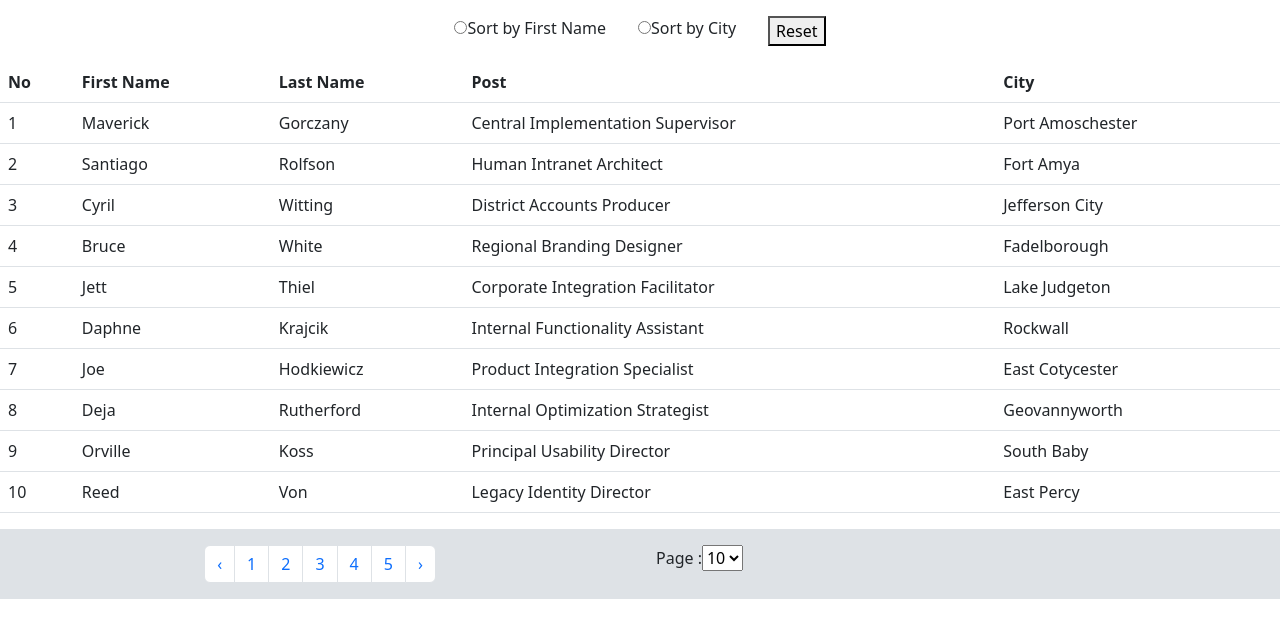
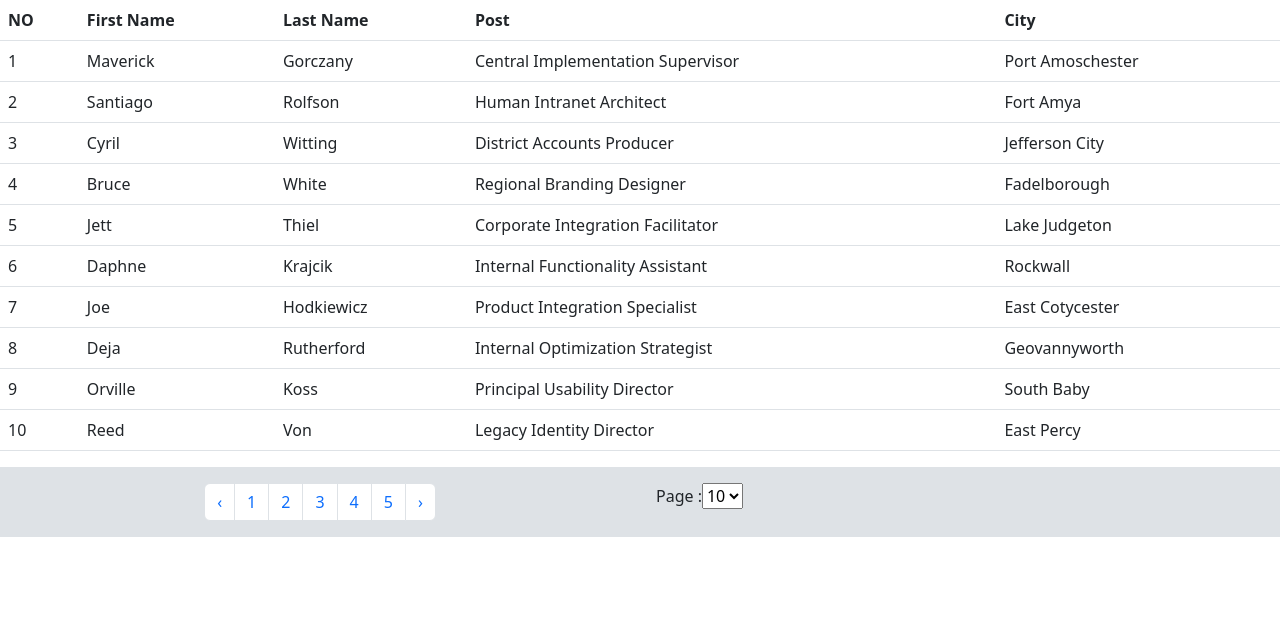
Before and after one commit to jkvaland17/React_Demo2, a React (Create React App) app: page / in a window 1280 px wide. Shown: the top 638 px of the page. Built offline with nearby package versions, Linux system fonts and the light colour scheme.

Commit message:
new updated

```diff
--- a/src/component/CustomeTable.js
+++ b/src/component/CustomeTable.js
@@ -1,15 +1,14 @@
 import React, { useState, useEffect } from "react";
-import { Table } from "react-bootstrap";
 import PagePagination from "./Pagination";
 import Data from "./Data.json";
 import TableData from "./TableData";
-import Header from "./Header";
 import Sorting from "./Sorting";
 
 const CustomeTable = () => {
   const [data, setData] = useState([]);
   const [showPerPage, setShowPerPage] = useState(10);
   const [page, setPage] = useState();
+  const TData = data.slice(page * showPerPage, (page + 1) * showPerPage);
 
   useEffect(() => {
     setData(Data);
@@ -31,15 +30,19 @@ const CustomeTable = () => {
     const pageValue = Number(e.target.value);
     setShowPerPage(pageValue);
   };
-  const row = ["No", "First Name", "Last Name", "Post", "City"];
+  const colums = [
+    { field: "id", header: "NO" },
+    { field: "name", header: "First Name" },
+    { field: "lastname", header: "Last Name" },
+    { field: "post", header: "Post" },
+    { field: "city", header: "City" },
+  ];
+
   return (
     <>
       <div className="table_data">
         <Sorting handleSort={handleSort} reset={reset} />
-        <Table>
-          <Header row={row} />
-          <TableData data={data} page={page} showPerPage={showPerPage} />
-        </Table>
+        <TableData data={TData} colums={colums} />
       </div>
       <div className="main_pagination">
         <PagePagination
--- a/src/component/DataTable.js
+++ b/src/component/DataTable.js
@@ -37,7 +37,7 @@ const DataTable = () => {
   };
   //pagination end
 
-  const header = ["No", "First Name", "Last Name", "Post", "City"];
+  const header = ["No1", "First Name", "Last Name", "Post", "City"];
 
   const SortBy = () => {
     "name";
--- a/src/component/Header.js
+++ /dev/null
@@ -1,16 +0,0 @@
-import React from "react";
-const Header = ({row}) => {
-  return (
-    <>
-    <thead>
-      <tr>
-        {row.map((item, index) => {
-          return <th key={index}>{item}</th>;
-        })}
-      </tr>
-      </thead>
-    </>
-  );
-};
-
-export default Header;
--- a/src/component/HomePage.js
+++ b/src/component/HomePage.js
@@ -1,10 +1,20 @@
 import React from "react";
-import CustomeTable from "./CustomeTable";
+//import CustomeTable from "./CustomeTable";
+import Demo from "../component/demo";
+import Data from "./Data.json";
 
+const columns = [
+  { key: "id", label: "NO" },
+  { key: "name", label: "First Name" },
+  { key: "lastname", label: "Last Name" },
+  { key: "post", label: "Post" },
+  { key: "city", label: "City" },
+];
 const HomePage = () => {
   return (
     <>
-      <CustomeTable />
+      {/* <CustomeTable /> */}
+      <Demo data={Data} columns={columns} />
     </>
   );
 };
--- a/src/component/TableData.js
+++ b/src/component/TableData.js
@@ -1,20 +1,33 @@
 import React from "react";
+import { Table } from "react-bootstrap";
 
-const TableData = ({ data, page, showPerPage }) => {
-  const filteredData = data.slice(page * showPerPage, (page + 1) * showPerPage);
+const TableData = ({ data = null, colums = null }) => {
   return (
     <>
+      <Table>
+        <thead>
+          <tr>
+            {colums.map((head, index) => (
+              <th key={index}>{head.header}</th>
+            ))}
+          </tr>
+        </thead>
         <tbody className="contain">
-          {filteredData.map(({ id, name, lastname, post, city }) => (
-            <tr key={id}>
-              <td>{id}</td>
-              <td>{name}</td>
-              <td>{lastname}</td>
-              <td>{post}</td>
-              <td>{city}</td>
-            </tr>
-          ))}
+          {data &&
+            data.map((row, index) => (
+              <tr key={index}>
+                {colums.map((col, index) => (
+                  <td key={index}>{row[col.field]}</td>
+                ))}
+              </tr>
+            ))}
         </tbody>
+      </Table>
+      {data ? null : (
+        <p style={{ textAlign: "center" }}>
+          <strong>No Row To Show :)</strong>
+        </p>
+      )}
     </>
   );
 };
--- /dev/null
+++ b/src/component/demo.js
@@ -0,0 +1,82 @@
+import React, { useState } from "react";
+import { Table } from "react-bootstrap";
+import PagePagination from "./Pagination";
+const Demo = ({ data, columns }) => {
+  const [sortConfig, setSortConfig] = useState(null);
+  const [showPerPage, setShowPerPage] = useState(10);
+  const [page, setPage] = useState();
+
+  const sortedData = React.useMemo(() => {
+    let sortedData = [...data];
+    if (sortConfig !== null) {
+      sortedData.sort((a, b) => {
+        if (a[sortConfig.key] < b[sortConfig.key]) {
+          return sortConfig.direction === "ascending" ? -1 : 1;
+        }
+        if (a[sortConfig.key] > b[sortConfig.key]) {
+          return sortConfig.direction === "ascending" ? 1 : -1;
+        }
+        return 0;
+      });
+    }
+    return sortedData;
+  }, [data, sortConfig]);
+
+  const requestSort = (key) => {
+    let direction = "ascending";
+    if (
+      sortConfig &&
+      sortConfig.key === key &&
+      sortConfig.direction === "ascending"
+    ) {
+      direction = "descending";
+    }
+    setSortConfig({ key, direction });
+  };
+
+  //   pagination start
+  const changeOption = (e) => {
+    const pageValue = Number(e.target.value);
+    setShowPerPage(pageValue);
+  };
+  // pagination end
+  return (
+    <>
+      <Table>
+        <thead>
+          <tr>
+            {columns.map((column) => (
+              <th key={column.key} onClick={() => requestSort(column.key)}>
+                {column.label}
+                {sortConfig &&
+                  sortConfig.key === column.key &&
+                  (sortConfig.direction === "ascending" ? " ▲" : " ▼")}
+              </th>
+            ))}
+          </tr>
+        </thead>
+        <tbody>
+          {sortedData.slice(page * showPerPage, (page + 1) * showPerPage).map((row) => (
+            <tr key={row.id}>
+              {columns.map((column) => (
+                  <td key={column.key}>{row[column.key]}</td>
+                ))}
+            </tr>
+          ))}
+        </tbody>
+      </Table>
+      <div className="main_pagination">
+        <PagePagination
+          showPerPage={showPerPage}
+          onPagination={(start) => setPage(start / showPerPage)}
+          total={data.length}
+          page={page}
+          setPage={setPage}
+          changeOption={changeOption}
+        />
+      </div>
+    </>
+  );
+};
+
+export default Demo;
```
